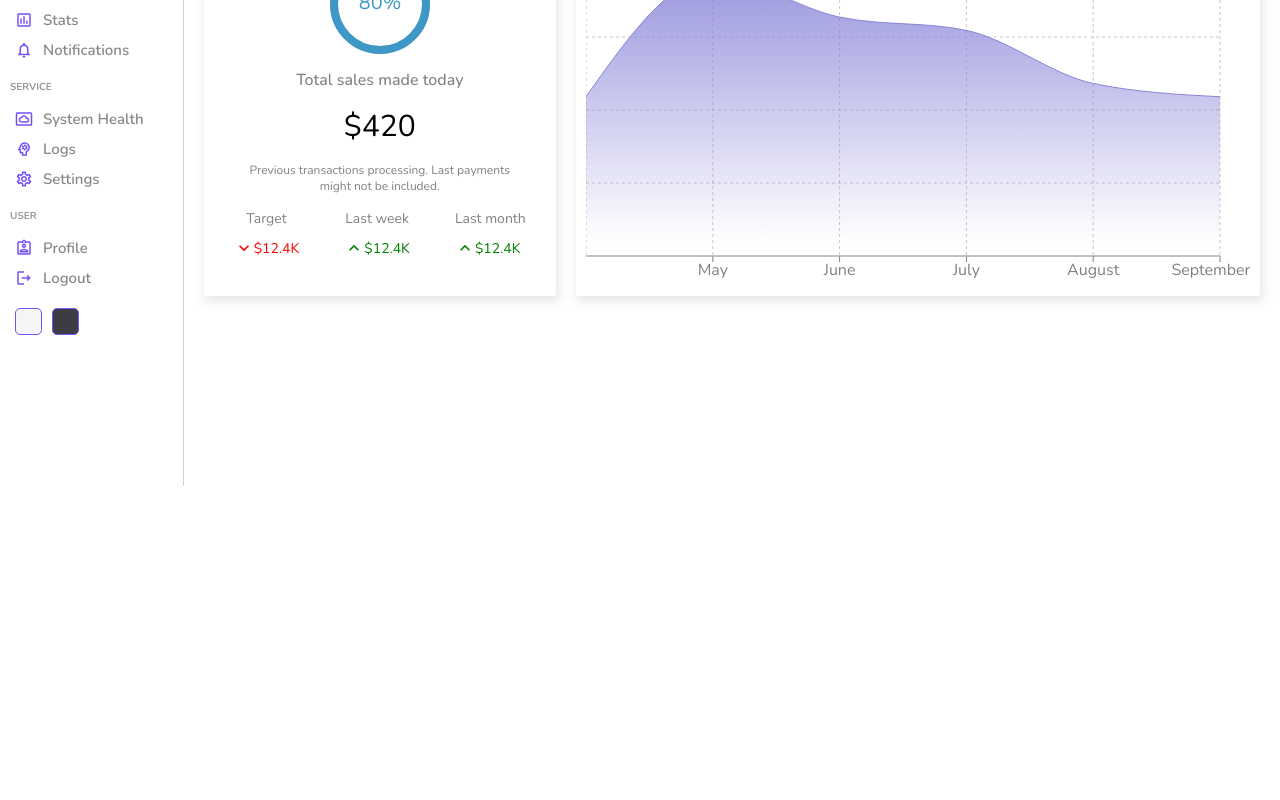
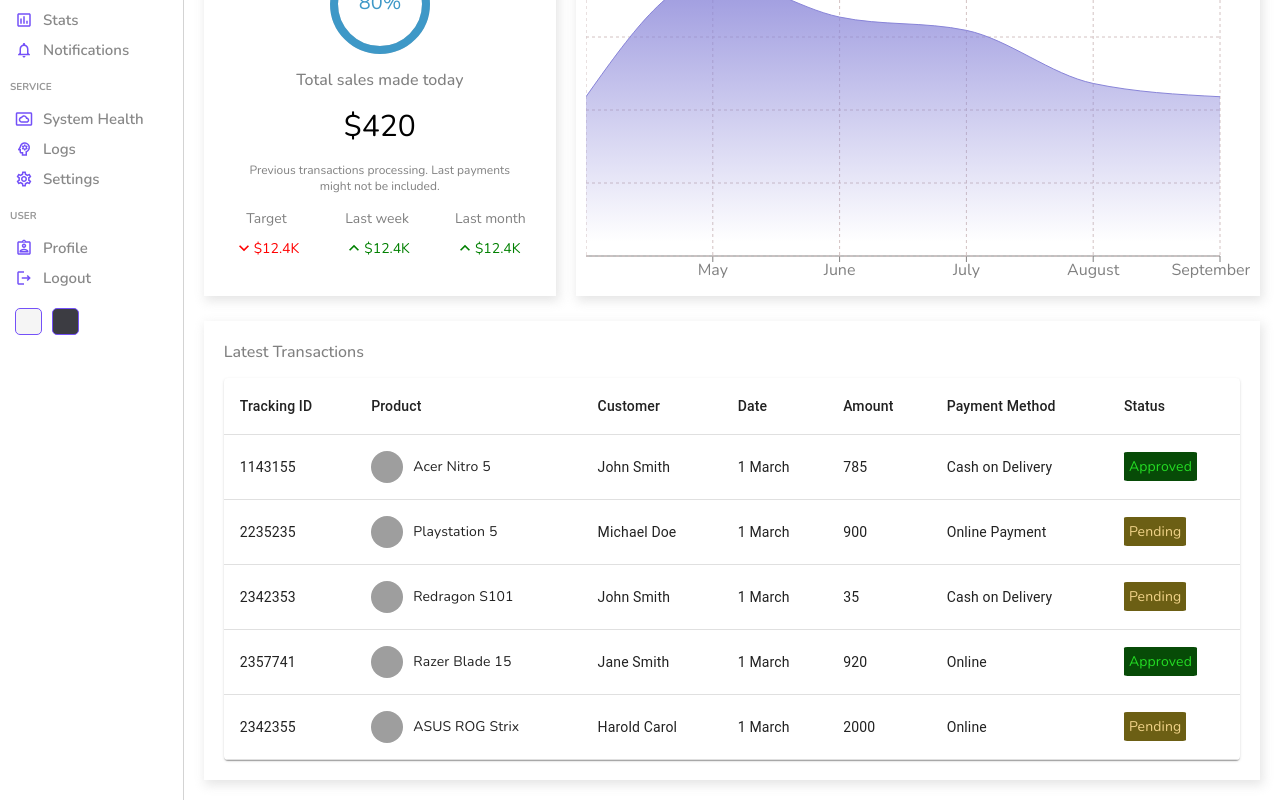
Before and after one commit to VladPashkovsky/dashboard, a React (Create React App) app: page / in a window 1280 px wide. Shown: the part 314-1114 px from the top of the page. Before the commit the page ends 800 px from the top, so only its background shows below. Built offline with nearby package versions, Linux system fonts and the light colour scheme; grey boxes are pictures that could not be loaded.

Commit message:
v.1.6. table

```diff
--- /dev/null
+++ b/src/components/table/MyTable.jsx
@@ -0,0 +1,106 @@
+import React from 'react'
+import './table.scss'
+import Table from '@mui/material/Table'
+import TableBody from '@mui/material/TableBody'
+import TableCell from '@mui/material/TableCell'
+import TableContainer from '@mui/material/TableContainer'
+import TableHead from '@mui/material/TableHead'
+import TableRow from '@mui/material/TableRow'
+import Paper from '@mui/material/Paper'
+
+
+const MyTable = () => {
+
+  const rows = [
+    {
+      id: 1143155,
+      product: 'Acer Nitro 5',
+      img: 'https://m.media-amazon.com/images/I/81bc8mA3nKL._AC_UY327_FMwebp_QL65_.jpg',
+      customer: 'John Smith',
+      date: '1 March',
+      amount: 785,
+      method: 'Cash on Delivery',
+      status: 'Approved',
+    },
+    {
+      id: 2235235,
+      product: 'Playstation 5',
+      img: 'https://m.media-amazon.com/images/I/31JaiPXYI8L._AC_UY327_FMwebp_QL65_.jpg',
+      customer: 'Michael Doe',
+      date: '1 March',
+      amount: 900,
+      method: 'Online Payment',
+      status: 'Pending',
+    },
+    {
+      id: 2342353,
+      product: 'Redragon S101',
+      img: 'https://m.media-amazon.com/images/I/71kr3WAj1FL._AC_UY327_FMwebp_QL65_.jpg',
+      customer: 'John Smith',
+      date: '1 March',
+      amount: 35,
+      method: 'Cash on Delivery',
+      status: 'Pending',
+    },
+    {
+      id: 2357741,
+      product: 'Razer Blade 15',
+      img: 'https://m.media-amazon.com/images/I/71wF7YDIQkL._AC_UY327_FMwebp_QL65_.jpg',
+      customer: 'Jane Smith',
+      date: '1 March',
+      amount: 920,
+      method: 'Online',
+      status: 'Approved',
+    },
+    {
+      id: 2342355,
+      product: 'ASUS ROG Strix',
+      img: 'https://m.media-amazon.com/images/I/81hH5vK-MCL._AC_UY327_FMwebp_QL65_.jpg',
+      customer: 'Harold Carol',
+      date: '1 March',
+      amount: 2000,
+      method: 'Online',
+      status: 'Pending',
+    },
+  ]
+
+  return (
+    <TableContainer component={Paper} className='table'>
+      <Table sx={{ minWidth: 650 }} aria-label='simple table'>
+        <TableHead>
+          <TableRow>
+            <TableCell className='tableCell'>Tracking ID</TableCell>
+            <TableCell className='tableCell'>Product</TableCell>
+            <TableCell className='tableCell'>Customer</TableCell>
+            <TableCell className='tableCell'>Date</TableCell>
+            <TableCell className='tableCell'>Amount</TableCell>
+            <TableCell className='tableCell'>Payment Method</TableCell>
+            <TableCell className='tableCell'>Status</TableCell>
+          </TableRow>
+        </TableHead>
+        <TableBody>
+          {rows.map((row) => (
+            <TableRow key={row.id}>
+              <TableCell className='tableCell'>{row.id}</TableCell>
+              <TableCell className='tableCell'>
+                <div className='cellWrapper'>
+                  <img src={row.img} alt='' className='image' />
+                  {row.product}
+                </div>
+              </TableCell>
+              <TableCell className='tableCell'>{row.customer}</TableCell>
+              <TableCell className='tableCell'>{row.date}</TableCell>
+              <TableCell className='tableCell'>{row.amount}</TableCell>
+              <TableCell className='tableCell'>{row.method}</TableCell>
+              <TableCell className='tableCell'>
+                <span className={`status ${row.status}`}>{row.status}</span>
+              </TableCell>
+            </TableRow>
+          ))}
+        </TableBody>
+      </Table>
+    </TableContainer>
+  )
+}
+
+export default MyTable
--- /dev/null
+++ b/src/components/table/table.scss
@@ -0,0 +1,29 @@
+.table {
+  .cellWrapper {
+    display: flex;
+    align-items: center;
+
+    .image {
+      width: 32px;
+      height: 32px;
+      border-radius: 50%;
+      margin-right: 10px;
+      object-fit: cover;
+    }
+  }
+
+  .status {
+    padding: 5px;
+    border-radius: 5%;
+
+    &.Approved {
+      color: #24dc24;
+      background-color: #074b07;
+    }
+
+    &.Pending {
+      color: #f1d389;
+      background-color: #6c5f14;
+    }
+  }
+}
--- a/src/pages/home/Home.jsx
+++ b/src/pages/home/Home.jsx
@@ -5,6 +5,7 @@
 import Widget from '../../components/widgets/Widget'
 import Featured from '../../components/featured/Featured'
 import Chart from '../../components/charts/Chart'
+import MyTable from '../../components/table/MyTable'
 
 const Home = () => {
   return (
@@ -22,6 +23,10 @@
           <Featured />
           <Chart />
         </div>
+        <div className='listContainer'>
+          <div className='listTitle'>Latest Transactions</div>
+          <MyTable />
+        </div>
       </div>
     </div>
   )
--- a/src/pages/home/home.scss
+++ b/src/pages/home/home.scss
@@ -13,5 +13,18 @@
     .charts {
       padding: 5px 20px;
     }
+
+    .listContainer {
+      -webkit-box-shadow: 2px 4px 10px 1px rgba(0, 0, 0, 0.47);
+      box-shadow: 2px 4px 10px 1px rgba(201, 201, 201, 0.47);
+      padding: 20px;
+      margin: 20px;
+
+      .listTitle {
+        font-weight: 500;
+        color: gray;
+        margin-bottom: 15px;
+      }
+    }
   }
 }
```
